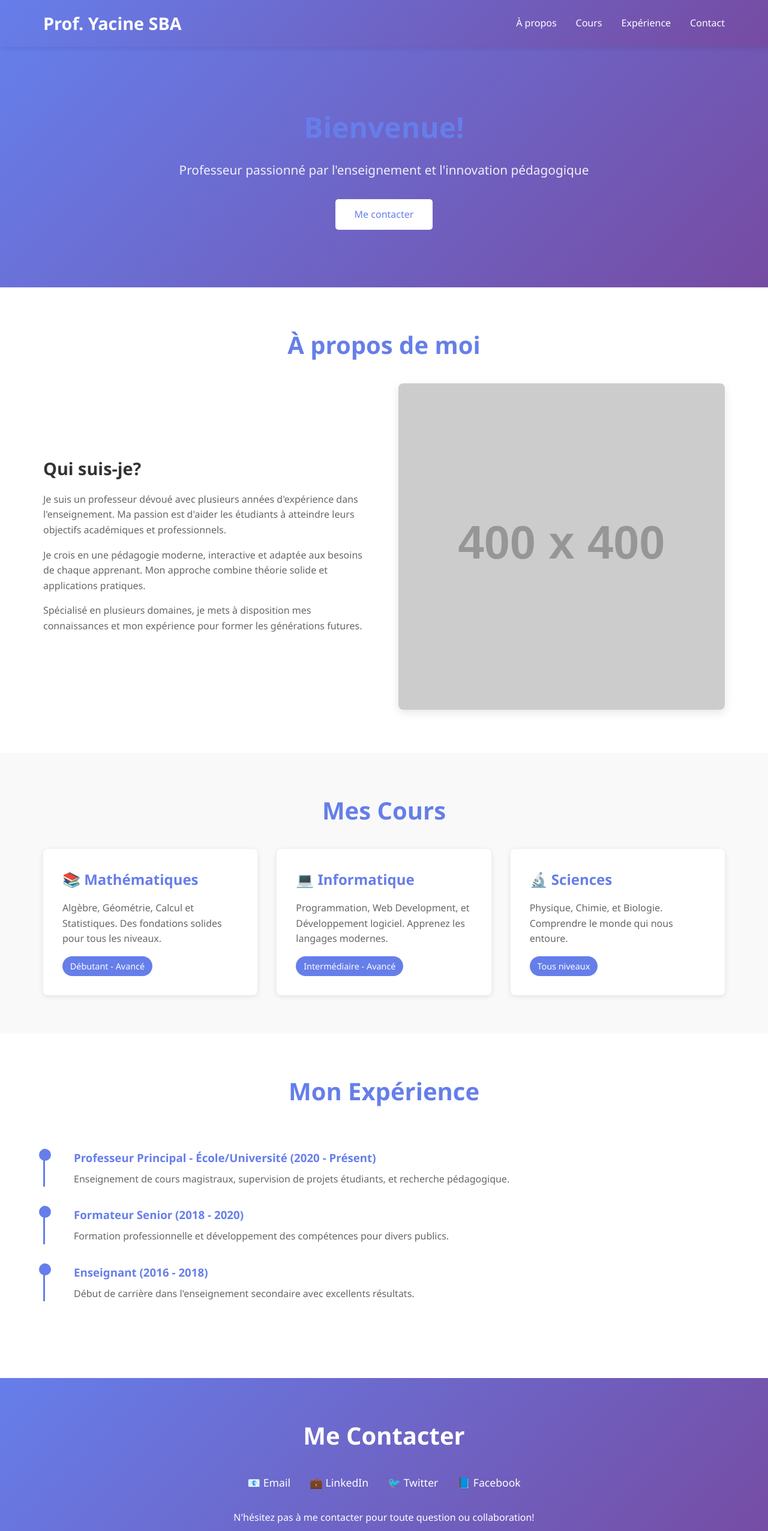
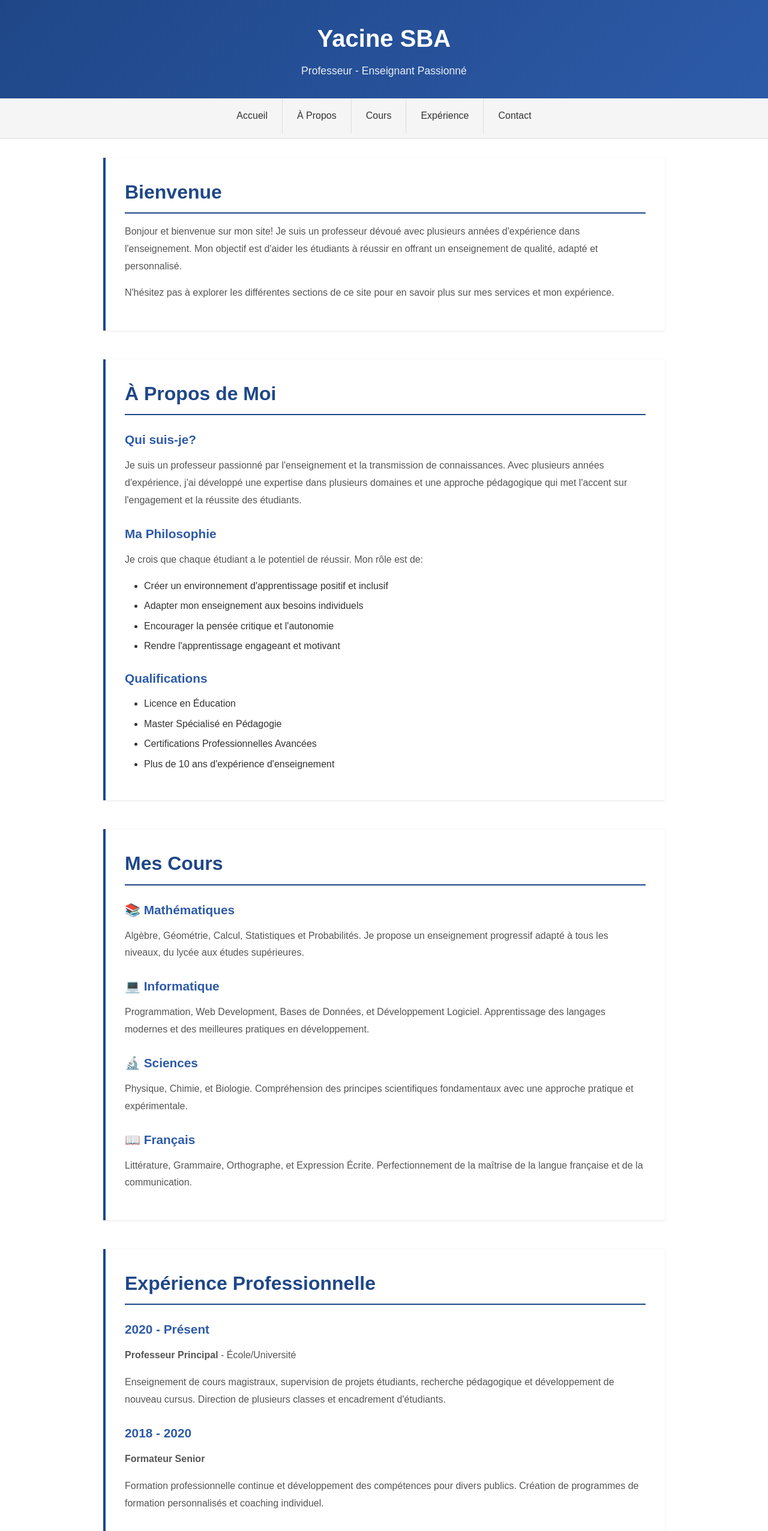
Before and after one commit to yacine22sba/yacine22sba.github.io, a plain HTML site: page index.html in a window 1280 px wide. Shown: the top 2552 px of the page at 60% size. Drawn offline with Linux system fonts and the light colour scheme; placeholder pictures from the web are drawn by us.

Commit message:
Update website with clean Google Sites style

```diff
--- a/index.html
+++ b/index.html
@@ -1,9 +1,9 @@
 <!DOCTYPE html>
-<html lang="en">
+<html lang="fr">
 <head>
     <meta charset="UTF-8">
     <meta name="viewport" content="width=device-width, initial-scale=1.0">
-    <title>Professeur - Yacine SBA</title>
+    <title>Yacine SBA - Professeur</title>
     <style>
         * {
             margin: 0;
@@ -12,240 +12,130 @@
         }
 
         body {
-            font-family: 'Segoe UI', Tahoma, Geneva, Verdana, sans-serif;
+            font-family: 'Arial', sans-serif;
             line-height: 1.6;
             color: #333;
-            background-color: #f4f4f4;
         }
 
-        /* Header/Navigation */
+        /* Header */
         header {
-            background: linear-gradient(135deg, #667eea 0%, #764ba2 100%);
+            background: linear-gradient(135deg, #1f4788 0%, #2d5aa8 100%);
             color: white;
-            padding: 1rem 0;
+            padding: 2rem;
+            text-align: center;
+            box-shadow: 0 2px 5px rgba(0, 0, 0, 0.1);
+        }
+
+        header h1 {
+            font-size: 2.5rem;
+            margin-bottom: 0.5rem;
+        }
+
+        header p {
+            font-size: 1.1rem;
+            opacity: 0.9;
+        }
+
+        /* Navigation */
+        nav {
+            background: #f5f5f5;
+            padding: 0;
+            border-bottom: 1px solid #ddd;
             position: sticky;
             top: 0;
-            box-shadow: 0 2px 10px rgba(0, 0, 0, 0.1);
-        }
-
-        nav {
-            max-width: 1200px;
-            margin: 0 auto;
-            display: flex;
-            justify-content: space-between;
-            align-items: center;
-            padding: 0 2rem;
-        }
-
-        nav h1 {
-            font-size: 1.8rem;
+            z-index: 100;
         }
 
         nav ul {
+            list-style: none;
             display: flex;
-            list-style: none;
-            gap: 2rem;
+            justify-content: center;
+            flex-wrap: wrap;
+            max-width: 1200px;
+            margin: 0 auto;
+        }
+
+        nav li {
+            border-right: 1px solid #ddd;
+        }
+
+        nav li:last-child {
+            border-right: none;
         }
 
         nav a {
-            color: white;
+            display: block;
+            padding: 1rem 1.5rem;
+            color: #333;
             text-decoration: none;
-            transition: opacity 0.3s;
+            transition: background 0.3s;
         }
 
         nav a:hover {
-            opacity: 0.8;
+            background: #e8e8e8;
+            color: #1f4788;
         }
 
-        /* Hero Section */
-        .hero {
-            background: linear-gradient(135deg, #667eea 0%, #764ba2 100%);
-            color: white;
-            padding: 6rem 2rem;
-            text-align: center;
+        /* Main Content */
+        main {
+            max-width: 1000px;
+            margin: 0 auto;
+            padding: 2rem;
         }
 
-        .hero h2 {
-            font-size: 3rem;
+        section {
+            margin-bottom: 3rem;
+            background: white;
+            padding: 2rem;
+            border-left: 4px solid #1f4788;
+            box-shadow: 0 1px 3px rgba(0, 0, 0, 0.1);
+        }
+
+        section h2 {
+            color: #1f4788;
+            font-size: 2rem;
+            margin-bottom: 1rem;
+            border-bottom: 2px solid #1f4788;
+            padding-bottom: 0.5rem;
+        }
+
+        section h3 {
+            color: #2d5aa8;
+            font-size: 1.3rem;
+            margin-top: 1.5rem;
+            margin-bottom: 0.8rem;
+        }
+
+        section p {
+            margin-bottom: 1rem;
+            line-height: 1.8;
+            color: #555;
+        }
+
+        /* Lists */
+        ul, ol {
+            margin-left: 2rem;
             margin-bottom: 1rem;
         }
 
-        .hero p {
-            font-size: 1.3rem;
-            margin-bottom: 2rem;
-            opacity: 0.9;
-        }
-
-        .btn {
-            background-color: white;
-            color: #667eea;
-            padding: 0.8rem 2rem;
-            border: none;
-            border-radius: 5px;
-            font-size: 1rem;
-            cursor: pointer;
-            transition: transform 0.3s, box-shadow 0.3s;
-            text-decoration: none;
-            display: inline-block;
-        }
-
-        .btn:hover {
-            transform: translateY(-2px);
-            box-shadow: 0 5px 15px rgba(0, 0, 0, 0.2);
-        }
-
-        /* Container */
-        .container {
-            max-width: 1200px;
-            margin: 0 auto;
-            padding: 0 2rem;
-        }
-
-        /* Sections */
-        section {
-            padding: 4rem 0;
-        }
-
-        section h2 {
-            font-size: 2.5rem;
-            margin-bottom: 2rem;
-            text-align: center;
-            color: #667eea;
-        }
-
-        /* About Section */
-        .about {
-            background: white;
-        }
-
-        .about-content {
-            display: grid;
-            grid-template-columns: 1fr 1fr;
-            gap: 3rem;
-            align-items: center;
-        }
-
-        .about-text h3 {
-            font-size: 1.8rem;
-            margin-bottom: 1rem;
-            color: #333;
-        }
-
-        .about-text p {
-            margin-bottom: 1rem;
-            color: #666;
-        }
-
-        /* Courses Section */
-        .courses {
-            background: #f9f9f9;
-        }
-
-        .courses-grid {
-            display: grid;
-            grid-template-columns: repeat(auto-fit, minmax(300px, 1fr));
-            gap: 2rem;
-        }
-
-        .course-card {
-            background: white;
-            padding: 2rem;
-            border-radius: 8px;
-            box-shadow: 0 2px 10px rgba(0, 0, 0, 0.1);
-            transition: transform 0.3s;
-        }
-
-        .course-card:hover {
-            transform: translateY(-5px);
-            box-shadow: 0 5px 20px rgba(0, 0, 0, 0.15);
-        }
-
-        .course-card h3 {
-            color: #667eea;
-            margin-bottom: 1rem;
-            font-size: 1.5rem;
-        }
-
-        .course-card p {
-            color: #666;
-            margin-bottom: 1rem;
-        }
-
-        .course-level {
-            display: inline-block;
-            background: #667eea;
-            color: white;
-            padding: 0.3rem 0.8rem;
-            border-radius: 20px;
-            font-size: 0.9rem;
-        }
-
-        /* Experience Section */
-        .experience {
-            background: white;
-        }
-
-        .timeline {
-            position: relative;
-            padding: 2rem 0;
-        }
-
-        .timeline-item {
-            margin-bottom: 2rem;
-            padding-left: 3rem;
-            border-left: 3px solid #667eea;
-            position: relative;
-        }
-
-        .timeline-item::before {
-            content: '';
-            position: absolute;
-            left: -10px;
-            top: 0;
-            width: 20px;
-            height: 20px;
-            background: #667eea;
-            border-radius: 50%;
-        }
-
-        .timeline-item h3 {
-            color: #667eea;
+        li {
             margin-bottom: 0.5rem;
         }
 
-        .timeline-item p {
-            color: #666;
+        /* Contact Info */
+        .contact-info {
+            background: #f0f4f8;
+            padding: 1.5rem;
+            border-radius: 5px;
+            margin: 1rem 0;
         }
 
-        /* Contact Section */
-        .contact {
-            background: linear-gradient(135deg, #667eea 0%, #764ba2 100%);
-            color: white;
-            text-align: center;
+        .contact-info p {
+            margin: 0.5rem 0;
         }
 
-        .contact h2 {
-            color: white;
-            margin-bottom: 2rem;
-        }
-
-        .contact-links {
-            display: flex;
-            justify-content: center;
-            gap: 2rem;
-            flex-wrap: wrap;
-            margin-bottom: 2rem;
-        }
-
-        .contact-links a {
-            color: white;
-            text-decoration: none;
-            font-size: 1.1rem;
-            transition: opacity 0.3s;
-        }
-
-        .contact-links a:hover {
-            opacity: 0.8;
+        .contact-info strong {
+            color: #1f4788;
         }
 
         /* Footer */
@@ -254,130 +144,143 @@
             color: white;
             text-align: center;
             padding: 2rem;
+            margin-top: 2rem;
+        }
+
+        footer p {
+            margin: 0;
         }
 
         /* Responsive */
         @media (max-width: 768px) {
-            nav ul {
-                gap: 1rem;
-                font-size: 0.9rem;
-            }
-
-            .hero h2 {
+            header h1 {
                 font-size: 2rem;
             }
 
-            .about-content {
-                grid-template-columns: 1fr;
+            nav a {
+                padding: 0.8rem 1rem;
+            }
+
+            section {
+                padding: 1.5rem;
             }
 
             section h2 {
-                font-size: 2rem;
+                font-size: 1.5rem;
             }
         }
     </style>
 </head>
 <body>
+    <!-- Header -->
+    <header>
+        <h1>Yacine SBA</h1>
+        <p>Professeur - Enseignant Passionné</p>
+    </header>
+
     <!-- Navigation -->
-    <header>
     <nav>
-            <h1>Prof. Yacine SBA</h1>
         <ul>
-                <li><a href="#about">À propos</a></li>
-                <li><a href="#courses">Cours</a></li>
+            <li><a href="#accueil">Accueil</a></li>
+            <li><a href="#a-propos">À Propos</a></li>
+            <li><a href="#cours">Cours</a></li>
             <li><a href="#experience">Expérience</a></li>
             <li><a href="#contact">Contact</a></li>
         </ul>
     </nav>
-    </header>
 
-    <!-- Hero Section -->
-    <section class="hero">
-        <h2>Bienvenue!</h2>
-        <p>Professeur passionné par l'enseignement et l'innovation pédagogique</p>
-        <a href="#contact" class="btn">Me contacter</a>
+    <!-- Main Content -->
+    <main>
+        <!-- Accueil -->
+        <section id="accueil">
+            <h2>Bienvenue</h2>
+            <p>Bonjour et bienvenue sur mon site! Je suis un professeur dévoué avec plusieurs années d'expérience dans l'enseignement. Mon objectif est d'aider les étudiants à réussir en offrant un enseignement de qualité, adapté et personnalisé.</p>
+            <p>N'hésitez pas à explorer les différentes sections de ce site pour en savoir plus sur mes services et mon expérience.</p>
         </section>
 
-    <!-- About Section -->
-    <section class="about" id="about">
-        <div class="container">
-            <h2>À propos de moi</h2>
-            <div class="about-content">
-                <div class="about-text">
+        <!-- À Propos -->
+        <section id="a-propos">
+            <h2>À Propos de Moi</h2>
             <h3>Qui suis-je?</h3>
-                    <p>Je suis un professeur dévoué avec plusieurs années d'expérience dans l'enseignement. Ma passion est d'aider les étudiants à atteindre leurs objectifs académiques et professionnels.</p>
-                    <p>Je crois en une pédagogie moderne, interactive et adaptée aux besoins de chaque apprenant. Mon approche combine théorie solide et applications pratiques.</p>
-                    <p>Spécialisé en plusieurs domaines, je mets à disposition mes connaissances et mon expérience pour former les générations futures.</p>
-                </div>
-                <div>
-                    <img src="https://via.placeholder.com/400x400?text=Photo+Professeur" alt="Photo" style="width: 100%; border-radius: 8px; box-shadow: 0 5px 15px rgba(0,0,0,0.1);">
-                </div>
-            </div>
-        </div>
+            <p>Je suis un professeur passionné par l'enseignement et la transmission de connaissances. Avec plusieurs années d'expérience, j'ai développé une expertise dans plusieurs domaines et une approche pédagogique qui met l'accent sur l'engagement et la réussite des étudiants.</p>
+
+            <h3>Ma Philosophie</h3>
+            <p>Je crois que chaque étudiant a le potentiel de réussir. Mon rôle est de:</p>
+            <ul>
+                <li>Créer un environnement d'apprentissage positif et inclusif</li>
+                <li>Adapter mon enseignement aux besoins individuels</li>
+                <li>Encourager la pensée critique et l'autonomie</li>
+                <li>Rendre l'apprentissage engageant et motivant</li>
+            </ul>
+
+            <h3>Qualifications</h3>
+            <ul>
+                <li>Licence en Éducation</li>
+                <li>Master Spécialisé en Pédagogie</li>
+                <li>Certifications Professionnelles Avancées</li>
+                <li>Plus de 10 ans d'expérience d'enseignement</li>
+            </ul>
         </section>
 
-    <!-- Courses Section -->
-    <section class="courses" id="courses">
-        <div class="container">
+        <!-- Cours -->
+        <section id="cours">
             <h2>Mes Cours</h2>
-            <div class="courses-grid">
-                <div class="course-card">
+
             <h3>📚 Mathématiques</h3>
-                    <p>Algèbre, Géométrie, Calcul et Statistiques. Des fondations solides pour tous les niveaux.</p>
-                    <span class="course-level">Débutant - Avancé</span>
-                </div>
-                <div class="course-card">
+            <p>Algèbre, Géométrie, Calcul, Statistiques et Probabilités. Je propose un enseignement progressif adapté à tous les niveaux, du lycée aux études supérieures.</p>
+
             <h3>💻 Informatique</h3>
-                    <p>Programmation, Web Development, et Développement logiciel. Apprenez les langages modernes.</p>
-                    <span class="course-level">Intermédiaire - Avancé</span>
-                </div>
-                <div class="course-card">
+            <p>Programmation, Web Development, Bases de Données, et Développement Logiciel. Apprentissage des langages modernes et des meilleures pratiques en développement.</p>
+
             <h3>🔬 Sciences</h3>
-                    <p>Physique, Chimie, et Biologie. Comprendre le monde qui nous entoure.</p>
-                    <span class="course-level">Tous niveaux</span>
-                </div>
-            </div>
-        </div>
+            <p>Physique, Chimie, et Biologie. Compréhension des principes scientifiques fondamentaux avec une approche pratique et expérimentale.</p>
+
+            <h3>📖 Français</h3>
+            <p>Littérature, Grammaire, Orthographe, et Expression Écrite. Perfectionnement de la maîtrise de la langue française et de la communication.</p>
         </section>
 
-    <!-- Experience Section -->
-    <section class="experience" id="experience">
-        <div class="container">
-            <h2>Mon Expérience</h2>
-            <div class="timeline">
-                <div class="timeline-item">
-                    <h3>Professeur Principal - École/Université (2020 - Présent)</h3>
-                    <p>Enseignement de cours magistraux, supervision de projets étudiants, et recherche pédagogique.</p>
-                </div>
-                <div class="timeline-item">
-                    <h3>Formateur Senior (2018 - 2020)</h3>
-                    <p>Formation professionnelle et développement des compétences pour divers publics.</p>
-                </div>
-                <div class="timeline-item">
-                    <h3>Enseignant (2016 - 2018)</h3>
-                    <p>Début de carrière dans l'enseignement secondaire avec excellents résultats.</p>
-                </div>
-            </div>
-        </div>
+        <!-- Expérience -->
+        <section id="experience">
+            <h2>Expérience Professionnelle</h2>
+
+            <h3>2020 - Présent</h3>
+            <p><strong>Professeur Principal</strong> - École/Université</p>
+            <p>Enseignement de cours magistraux, supervision de projets étudiants, recherche pédagogique et développement de nouveau cursus. Direction de plusieurs classes et encadrement d'étudiants.</p>
+
+            <h3>2018 - 2020</h3>
+            <p><strong>Formateur Senior</strong></p>
+            <p>Formation professionnelle continue et développement des compétences pour divers publics. Création de programmes de formation personnalisés et coaching individuel.</p>
+
+            <h3>2016 - 2018</h3>
+            <p><strong>Enseignant</strong> - Enseignement Secondaire</p>
+            <p>Début de carrière dans l'enseignement secondaire avec d'excellents résultats. Construction de base solide en pédagogie et gestion de classe.</p>
         </section>
 
-    <!-- Contact Section -->
-    <section class="contact" id="contact">
-        <div class="container">
+        <!-- Contact -->
+        <section id="contact">
             <h2>Me Contacter</h2>
-            <div class="contact-links">
-                <a href="mailto:yacine22sba@example.com">📧 Email</a>
-                <a href="https://linkedin.com" target="_blank">💼 LinkedIn</a>
-                <a href="https://twitter.com" target="_blank">🐦 Twitter</a>
-                <a href="https://facebook.com" target="_blank">📘 Facebook</a>
+            <p>Je serais ravi de discuter de vos besoins en matière d'enseignement ou de formation. N'hésitez pas à me contacter par l'un des moyens suivants:</p>
+
+            <div class="contact-info">
+                <p><strong>Email:</strong> <a href="mailto:yacine22sba@gmail.com" style="color: #1f4788; text-decoration: none;">yacine22sba@gmail.com</a></p>
+                <p><strong>Téléphone:</strong> +212 6XX XXX XXX</p>
+                <p><strong>Localisation:</strong> Maroc</p>
+                <p><strong>Horaires de consultation:</strong> Lundi - Vendredi, 9h - 18h</p>
             </div>
-            <p>N'hésitez pas à me contacter pour toute question ou collaboration!</p>
-        </div>
+
+            <p>Vous pouvez aussi me trouver sur les réseaux sociaux:</p>
+            <ul>
+                <li><a href="#" style="color: #1f4788;">LinkedIn</a></li>
+                <li><a href="#" style="color: #1f4788;">Facebook</a></li>
+                <li><a href="#" style="color: #1f4788;">Twitter</a></li>
+            </ul>
         </section>
+    </main>
 
     <!-- Footer -->
     <footer>
-        <p>&copy; 2026 Prof. Yacine SBA. Tous droits réservés.</p>
+        <p>&copy; 2026 Yacine SBA - Tous droits réservés.</p>
+        <p>Site créé avec passion pour partager mon expérience en enseignement</p>
     </footer>
 </body>
 </html>
```
Lines whose indentation alone changed are shown as unchanged.
